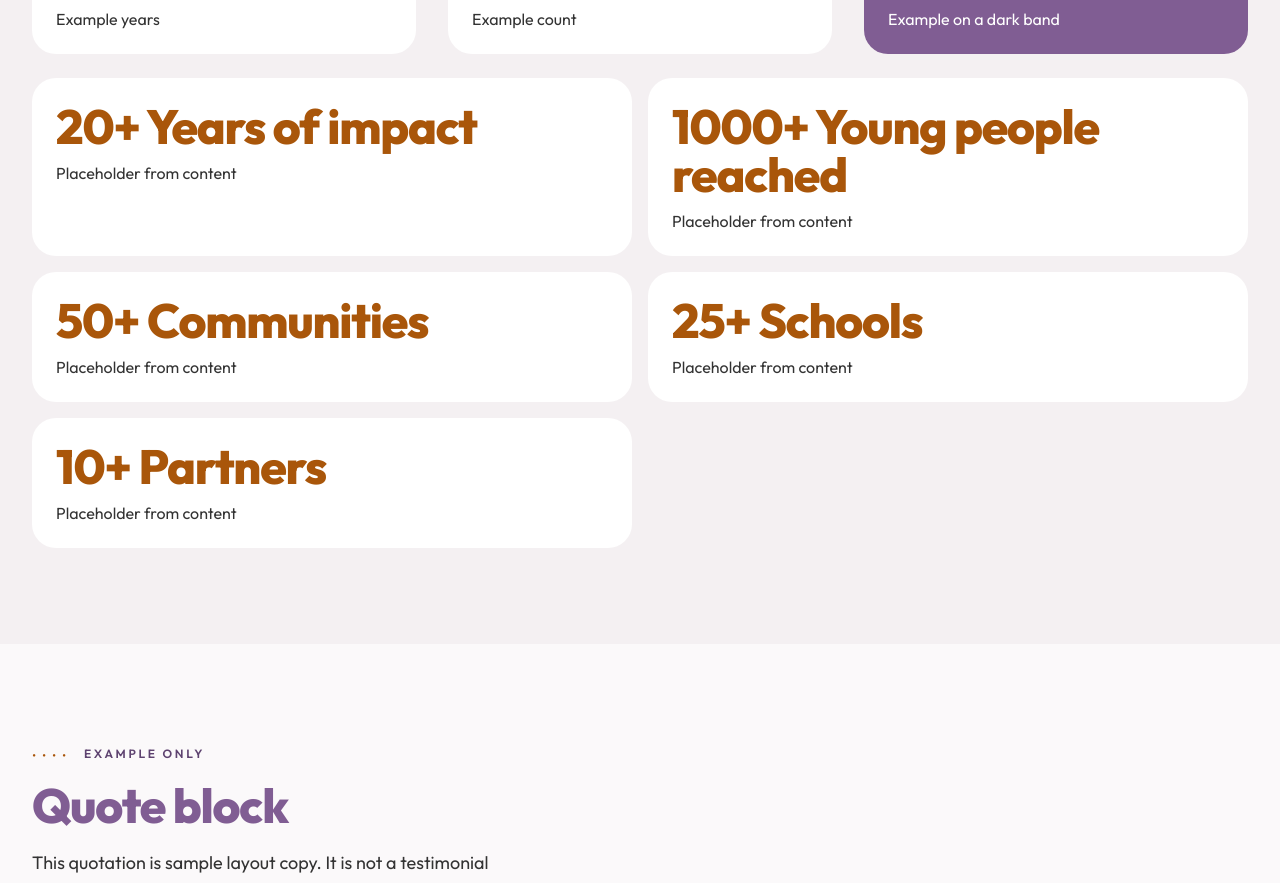
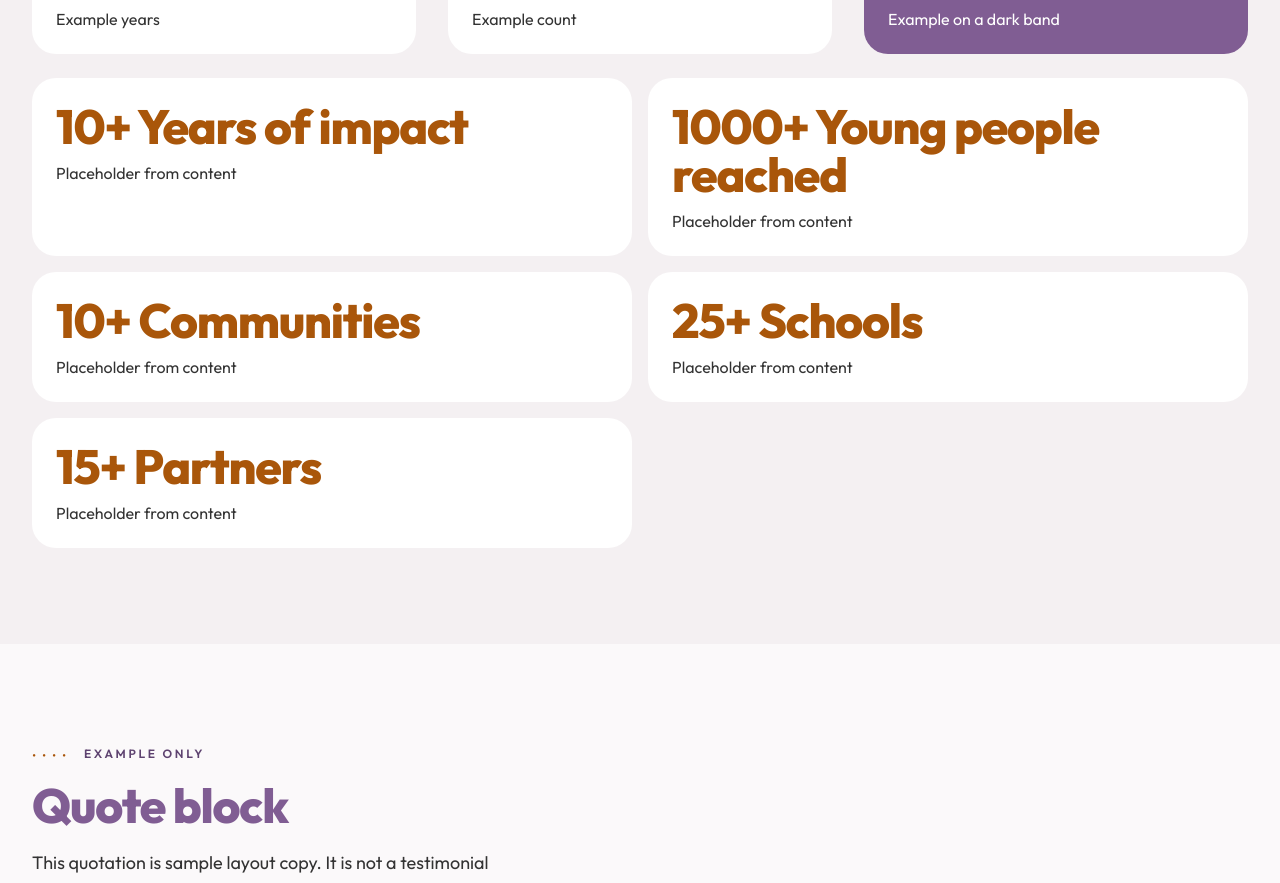
Before and after one commit to Patrick-Chukwu/yagydi, a Next.js app: page /styleguide in a window 1280 px wide. Shown: the part 9602-10485 px from the top of the page. Built offline with nearby package versions, Linux system fonts and the light colour scheme; no server answers.

Commit message:
feat: update impact numbers

```diff
--- a/src/content/site.ts
+++ b/src/content/site.ts
@@ -33,11 +33,11 @@ export const contact = {
 
 // TODO: replace with real content
 export const impactStats = [
-  "20+ Years of impact",
+  "10+ Years of impact",
   "1000+ Young people reached",
-  "50+ Communities",
+  "10+ Communities",
   "25+ Schools",
-  "10+ Partners",
+  "15+ Partners",
 ] as const;
 
 // TODO: replace with real content
```
